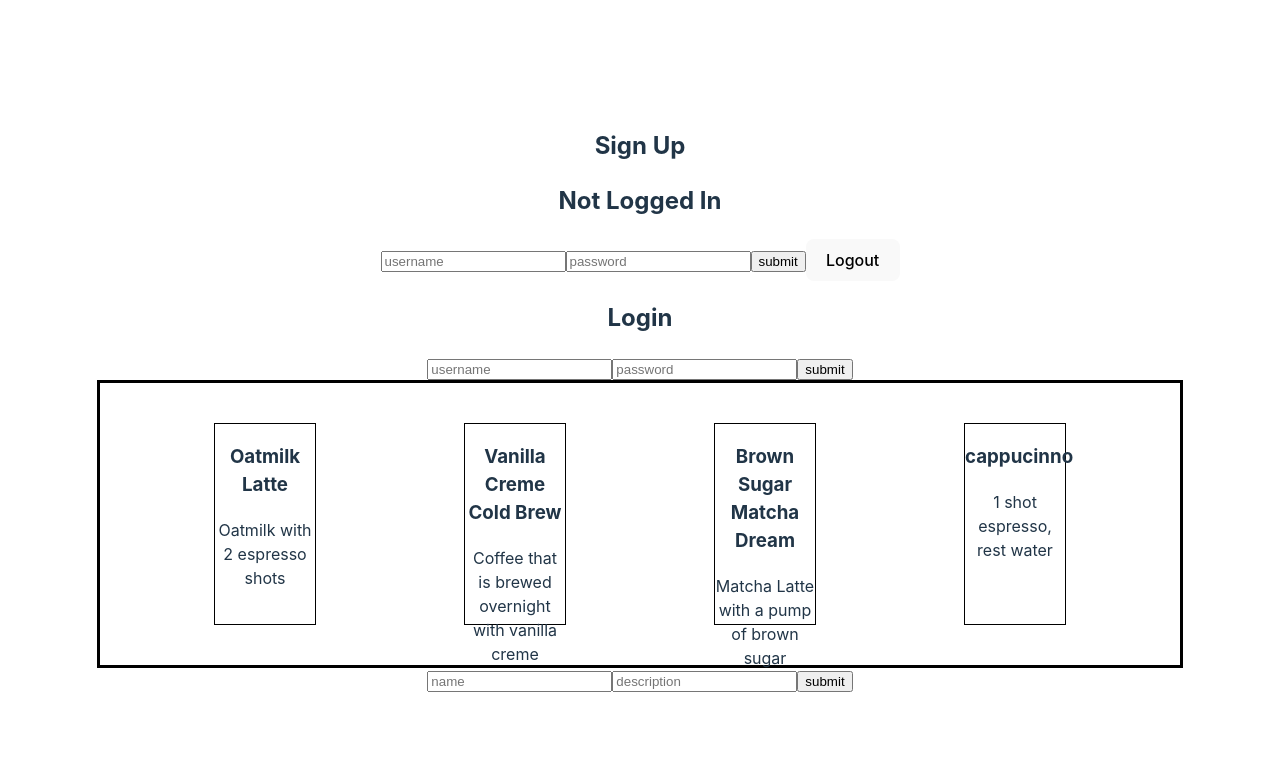
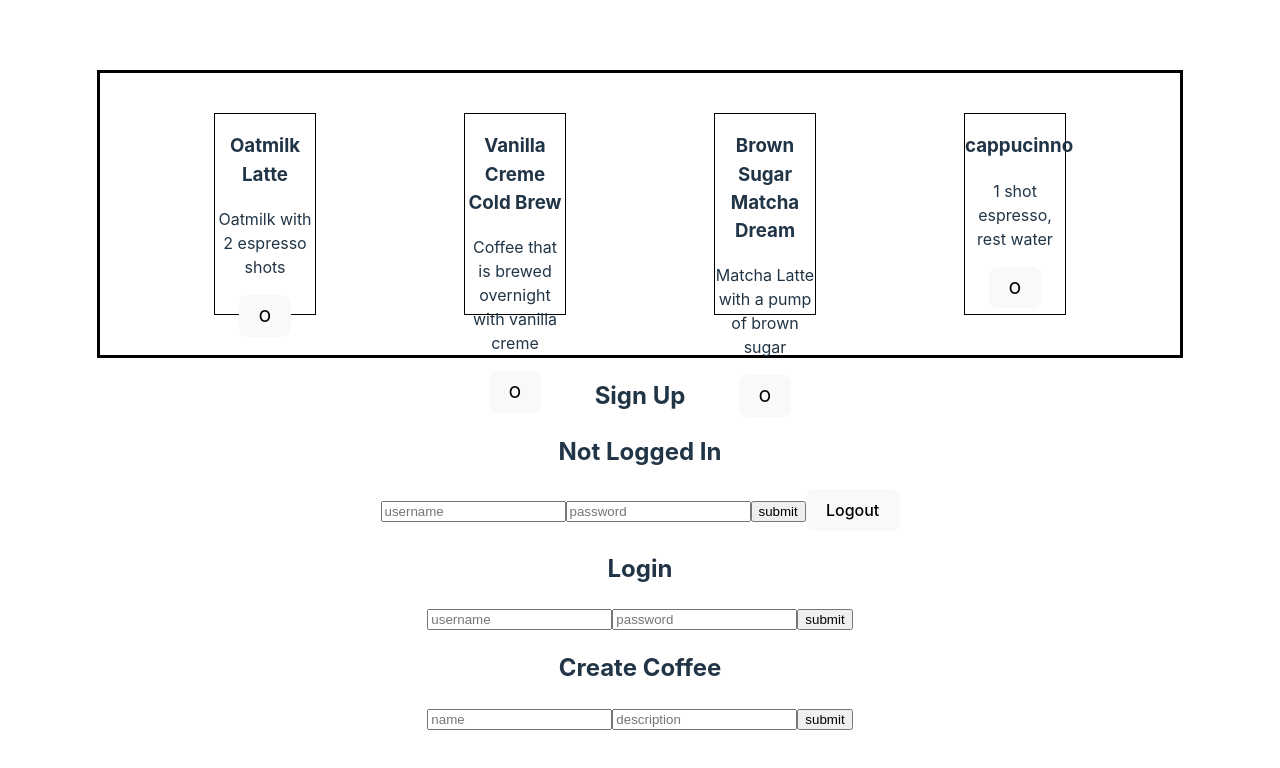
Before and after one commit to JOmega12/coffeeWelcomePractice, a React (Vite) app: page / in a window 1280 px wide. Shown: the top 768 px of the page. Built offline with nearby package versions, Linux system fonts and the light colour scheme; data requests are answered from the project's data file.

Commit message:
fixing on favorite bug

```diff
--- a/db.json
+++ b/db.json
@@ -6,8 +6,8 @@
       "id": 1
     },
     {
-      "username": "",
-      "password": "",
+      "username": "jen",
+      "password": "password",
       "id": 2
     },
     {
@@ -19,28 +19,33 @@
       "username": "",
       "password": "",
       "id": 4
+    },
+    {
+      "username": "",
+      "password": "",
+      "id": 5
     }
   ],
   "coffee": [
     {
-      "id": 1,
       "title": "Oatmilk Latte ",
-      "description": "Oatmilk with 2 espresso shots"
+      "description": "Oatmilk with 2 espresso shots",
+      "id": 1
     },
     {
-      "id": 2,
       "title": "Vanilla Creme Cold Brew ",
-      "description": "Coffee that is brewed overnight with vanilla creme"
+      "description": "Coffee that is brewed overnight with vanilla creme",
+      "id": 2
     },
     {
-      "id": 3,
       "title": "Brown Sugar Matcha Dream ",
-      "description": "Matcha Latte with a pump of brown sugar"
+      "description": "Matcha Latte with a pump of brown sugar",
+      "id": 3
     },
     {
-      "id": 4,
       "title": "cappucinno",
-      "description": "1 shot espresso, rest water"
+      "description": "1 shot espresso, rest water",
+      "id": 4
     }
   ],
   "favorite": [
--- a/src/App.jsx
+++ b/src/App.jsx
@@ -9,17 +9,20 @@ import { AuthProvider } from "./providers/auth.provider";
 import { SignUpForm } from "./SignUpForm";
 import { LoginForm } from "./LoginForm";
 import {Toaster} from 'react-hot-toast';
+import { FavoriteProvider } from "./providers/favorite.provider";
 
 function App() {
 
   return (
     <AuthProvider>
       <CoffeeProvider>
-        <Toaster />
-        <SignUpForm />
-        <LoginForm />
-        <CoffeeList />
-        <CreateCoffeeForm />
+        <FavoriteProvider>
+          <Toaster />
+          <CoffeeList />
+          <SignUpForm />
+          <LoginForm />
+          <CreateCoffeeForm />
+        </FavoriteProvider>
       </CoffeeProvider>
     </AuthProvider>
   );
--- a/src/CoffeeList.jsx
+++ b/src/CoffeeList.jsx
@@ -1,9 +1,20 @@
 import React from "react"
 import { useCoffee } from "./providers/coffeeProvider";
+import { useFavorite } from "./providers/favorite.provider";
+import { useAuth } from "./providers/auth.provider";
 
 export const CoffeeList = () => {
 
    const { coffee } = useCoffee();
+
+   //to use the favorite, you need to get to the part where you iterate the coffee list
+
+   const {user} = useAuth();
+   const {favorite, toggleFavorite} = useFavorite();
+   console.log(user, 'user');
+   console.log(favorite, 'favorite')
+
+
    return (
       <div
          className="App"
@@ -16,15 +27,27 @@ export const CoffeeList = () => {
             flexWrap: 'wrap'
          }}
       >
-         {coffee.map((item) => (
-            <div
-               key={item.id}
-               style={{ width: 100, height: 200, border: "1px solid black" }}
-            >
-               <h3>{item.title}</h3>
-               <p>{item.description}</p>
-            </div>
-         ))}
+
+
+         {/* current problem is that it unfavorites but it doesnt favorite and returns in the db as only the id, so why? */}
+         {coffee.map((coffeez) => {
+            const isFavorite = !!favorite.find((favoriteCoffee) => favoriteCoffee.userId === user?.id && favoriteCoffee.id === coffeez.id);
+            return (
+               <div
+                  key={coffeez.id}
+                  style={{ width: 100, height: 200, border: "1px solid black" }}
+               >
+                  <h3>{coffeez.title}</h3>
+                  <p>{coffeez.description}</p>
+                  <div onClick={() => {
+                     toggleFavorite({coffeeId: coffeez?.id, userId: user?.id})
+                  }}>
+                     {isFavorite && <button>{'<3'}</button>}
+                     {!isFavorite && <button>O</button>}
+                  </div>
+               </div>
+            );
+         })}
       </div>
    )
 }
--- a/src/CreateCoffeeForm.jsx
+++ b/src/CreateCoffeeForm.jsx
@@ -2,22 +2,21 @@ import React, { useState } from "react";
 import { useCoffee } from "./providers/coffeeProvider";
 
 export const CreateCoffeeForm = () => {
-
   const { createCoffee } = useCoffee();
 
   const [titleInput, setTitleInput] = useState("");
   const [descriptionInput, setDescriptionInput] = useState("");
 
-
-
   return (
+    <>
+      <h2>Create Coffee</h2>
       <form
         action=""
         onSubmit={(e) => {
           e.preventDefault();
-        createCoffee({title: titleInput,  description: descriptionInput});
-        setTitleInput('');
-        setDescriptionInput('');
+          createCoffee({ title: titleInput, description: descriptionInput });
+          setTitleInput("");
+          setDescriptionInput("");
         }}
       >
         <input
@@ -38,5 +37,6 @@ export const CreateCoffeeForm = () => {
         />
         <input type="submit" value="submit" />
       </form>
+    </>
   );
 };
--- a/src/api/create-favorite.js
+++ b/src/api/create-favorite.js
@@ -27,19 +27,23 @@ export const createFavorite = ({userId, coffeeId}) => {
 }
 
 export const deleteFavorite = (id) => {
-   return fetch(API_CONFIG.baseUrl + "/favorite/" + `${id}`, {
+   return fetch(API_CONFIG.baseUrl + "/favorite/" + id, {
       method: "DELETE",
+   }).then((response) => {
+      if(!response.ok) {
+         throw new Error("Failed to delete a favorite" + id);
+      }
+      return response;
    })
 }
 
-export const toggleFavorite = async({userId, coffeeId}) => {
+export const toggleFavoriteAPI = async({userId, coffeeId}) => {
    const allFavorites = await getAllFavorites();
    const matchingFavorite = allFavorites.find((favorite) => favorite.userId === userId && favorite.coffeeId === coffeeId);
 
    if(!matchingFavorite) {
       return await createFavorite({userId, coffeeId})
    }
-   return
+   return await deleteFavorite(matchingFavorite.id)
 
-   //delete matching favorite
 }
--- a/src/providers/favorite.provider.jsx
+++ b/src/providers/favorite.provider.jsx
@@ -1,40 +1,44 @@
 import React, { createContext, useState, useEffect, useContext } from "react";
+import { getAllFavorites, toggleFavoriteAPI } from "../api/create-favorite";
 
-const favoriteContext = createContext({});
+const FavoriteContext = createContext({});
 
 export const FavoriteProvider = ({ children }) => {
   const [favorite, setFavorite] = useState([]);
 
   const refetch = () => {
-   //  getCoffee().then(setCoffee);
-
-  }
+    getAllFavorites().then(setFavorite);
+  };
 
   useEffect(() => {
     refetch();
   }, []);
 
   // const getCoffee = ({title, description}) => getNewCoffee({title, description});
-  const createFavorite = ({userId, coffeeId}) =>{
-    return getNewCoffee({ title, description })
-      .then(res => {
-        if(!res.ok) {
-          alert('something failed');
-          return
-        }
-        refetch();
-      })
-    }
+
+  const toggleFavorite = ({ userId, coffeeId }) => {
+    return toggleFavoriteAPI({ userId, coffeeId }).then(() => {
+      return refetch();
+    });
+  };
 
   return (
-    <FavoriteProvider.Provider value={{ }}>
+    <FavoriteContext.Provider
+      value={{
+        favorite,
+        toggleFavorite,
+        setFavorite,
+      }}>
       {children}
-    </FavoriteProvider.Provider>
+    </FavoriteContext.Provider>
   );
 };
 
 export const useFavorite = () => {
-  const context = useContext(favoriteContext);
+  const context = useContext(FavoriteContext);
   return {
+    favorite: context.favorite,
+    setFavorite: context.setFavorite,
+    toggleFavorite: context.toggleFavorite,
   };
 };
```
Lines whose indentation alone changed are shown as unchanged.
